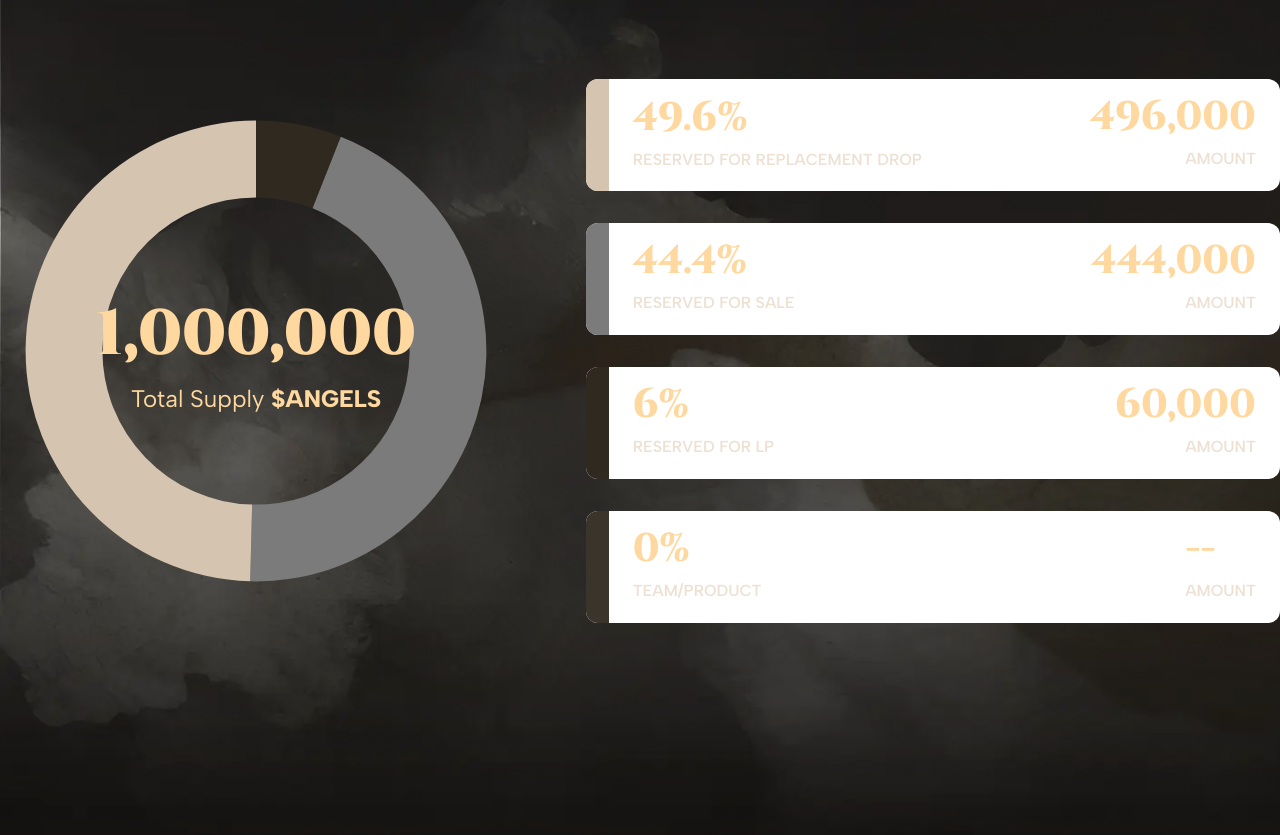
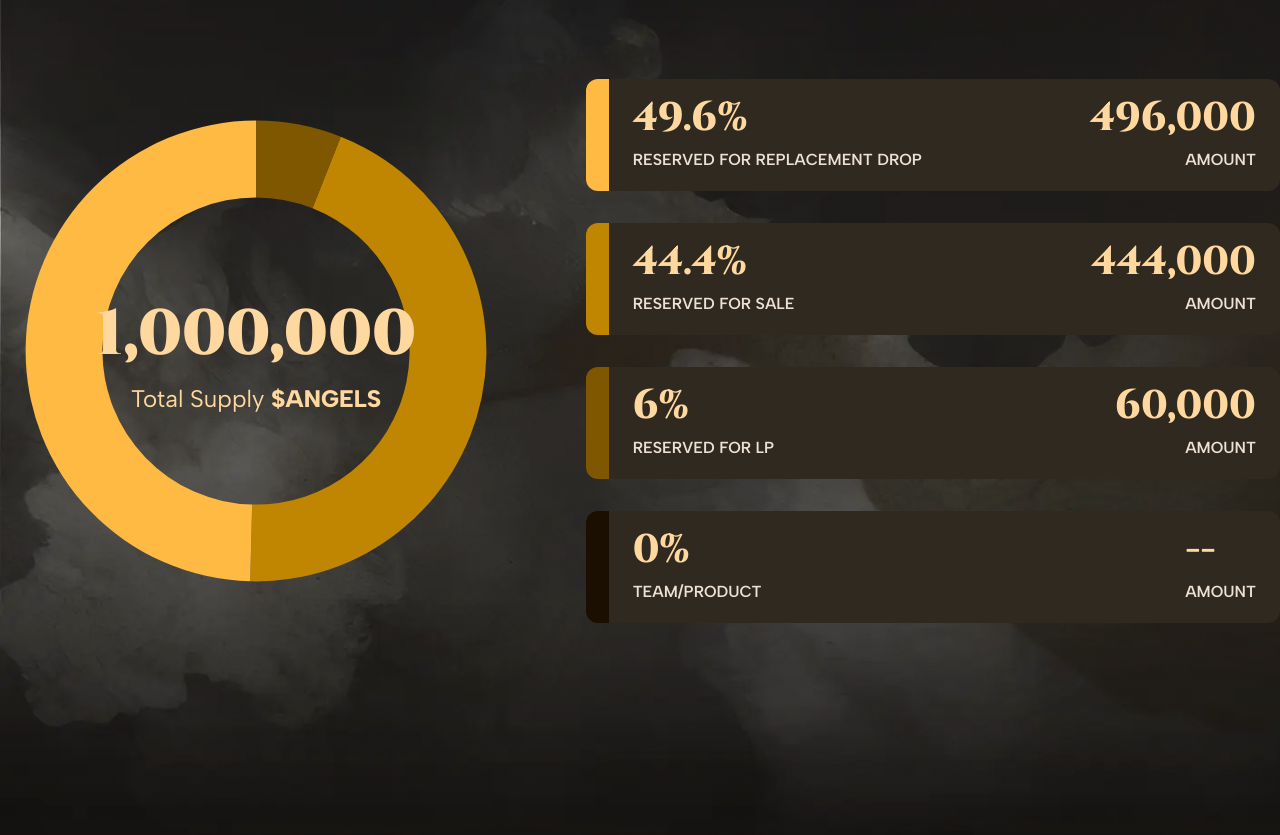
Before and after one commit to Levvy-fi/Levvy.Landing, a Gatsby site: page / in a window 1280 px wide. Shown: the part 1632-2467 px from the top of the page. Built offline with nearby package versions, Linux system fonts and the light colour scheme; Gatsby itself is replaced by a stand-in of ours.

Commit message:
feat: add chart color palette to theme and update Section2 component

```diff
--- a/src/components/common/main-layout.tsx
+++ b/src/components/common/main-layout.tsx
@@ -18,6 +18,15 @@ declare module "@mui/material/styles" {
         50: string,
         60: string
       }
+    },
+    chart?: {
+      50: string,
+      100: string,
+      200: string,
+      300: string,
+      400: string,
+      500: string,
+      600: string,
     }
   }
 
@@ -37,6 +46,15 @@ declare module "@mui/material/styles" {
         50: string,
         60: string
       }
+    },
+    chart?: {
+      50: string,
+      100: string,
+      200: string,
+      300: string,
+      400: string,
+      500: string,
+      600: string,
     }
   }
 }
@@ -78,6 +96,15 @@ const theme = createTheme({
         60: "#B77828",
       }
     },
+    chart: {
+      50: "#2F2920",
+      100: "#FEBA42",
+      200: "#C08501",
+      300: "#7F5700",
+      400: "#1A0F00",
+      500: "#7F5700",
+      600: "#F2E0CA",
+    },
     error: {
       main: "#C34642"
     },
--- a/src/components/sections/section2.tsx
+++ b/src/components/sections/section2.tsx
@@ -21,28 +21,28 @@ const Section2: React.FC = () => {
             Title: "LP",
             Description: "--",
             Amount: "66,000",
-            Color: theme.palette.grey[300]
+            Color: theme.palette.chart?.[300]
         },
         {
             Percentage: 44.4,
             Title: "Sale",
             Description: "--",
             Amount: "444,000",
-            Color: theme.palette.grey[200]
+            Color: theme.palette.chart?.[200]
         },
         {
             Percentage: 49.6,
             Title: "Replacement Drop",
             Description: "--",
             Amount: "496,000",
-            Color: theme.palette.grey[100]
+            Color: theme.palette.chart?.[100]
         },
         {
             Percentage: 0,
             Title: "Team/Product",
             Description: "--",
             Amount: "--",
-            Color: theme.palette.grey[400]
+            Color: theme.palette.chart?.[400]
         },
     ]
 
@@ -60,8 +60,8 @@ const Section2: React.FC = () => {
                 innerRadius = chartSize * 0.3;
                 outerRadius = chartSize * 0.46;
             } else if (width < 1280) {
-                chartSize = Math.min(width * 0.9, 800);
-                innerRadius = chartSize * 0.5;
+                chartSize = Math.min(width * 0.3, 400);
+                innerRadius = chartSize * 0.3;
                 outerRadius = chartSize * 0.46;
             } else {
                 chartSize = Math.min(width * 0.4, 680);
@@ -111,7 +111,7 @@ const Section2: React.FC = () => {
                         and enable sustainable ecosystem growth through future drops.
                     </Typography>
                 </div>
-                <div className="flex flex-col mt-[82.38px] items-center xl:flex-row xl:gap-[73.5px] ">
+                <div className="flex flex-col mt-[82.38px] items-center md:flex-row md:gap-[73.5px] ">
                     <div className="relative">
                         <div>
                             <PieChart
@@ -181,31 +181,32 @@ const Section2: React.FC = () => {
                             </Typography>
                         </div>
                     </div>
-                    <div className="hidden w-full xl:flex xl:flex-col xl:gap-8 xl:justify-between">
+                    <div className="hidden w-full lg:flex lg:flex-col lg:gap-8 lg:justify-between">
                         <div
-                            style={{ backgroundColor: theme.palette.grey[50] }}
-                            className="flex !rounded-[12px] overflow-hidden h-28"
+                            style={{ backgroundColor: theme.palette.chart?.[50] }}
+                            className="flex !rounded-[12px] overflow-hidden lg:h-20 xl:h-28"
                         >
                             <div
                                 style={{
-                                    backgroundColor: theme.palette.grey[100],
+                                    backgroundColor: theme.palette.chart?.[100],
                                 }}
                                 className="w-6 h-full">
                             </div>
 
-                            <div className="flex p-6 justify-between w-full">
-                                <div className="flex flex-col gap-[15px]">
+                            <div className="flex justify-between w-full lg:p-4 xl:p-6">
+                                <div className="flex flex-col lg:gap-[10px] xl:gap-[15px]">
                                     <Typography
                                         sx={{
                                             fontFamily: "Cinzel",
                                             color: theme.palette.primary.light,
                                             fontWeight: 800,
                                         }}
-                                        className="!text-[40px] !leading-[30px]"
+                                        className="lg:!text-3xl lg:!leading-[20px] xl:!text-[40px] xl:!leading-[30px]"
                                     >
                                         49.6%
                                     </Typography>
                                     <Typography
+                                        className="!text-xs lg:!text-sm xl:!text-base"
                                         sx={{
                                             textTransform: "uppercase",
                                             fontWeight: 600,
@@ -215,18 +216,79 @@ const Section2: React.FC = () => {
                                         reserved for replacement drop
                                     </Typography>
                                 </div>
-                                <div className="flex flex-col gap-[15px]">
+                                <div className="flex flex-col lg:gap-[10px] xl:gap-[15px]">
                                     <Typography
                                         sx={{
                                             fontFamily: "Cinzel",
                                             color: theme.palette.primary.light,
                                             fontWeight: 800,
                                         }}
-                                        className="!text-[40px] !leading-[29.2px]"
+                                        className="lg:!text-3xl lg:!leading-[20px] xl:!text-[40px] xl:!leading-[30px]"
                                     >
                                         496,000
                                     </Typography>
                                     <Typography
+
+                                        sx={{
+                                            textTransform: "uppercase",
+                                            fontWeight: 600,
+                                            color: theme.palette.text.primary,
+                                            textAlign: "right",
+                                        }}
+                                        className="!text-xs lg:!text-sm xl:!text-base"
+                                    >
+                                        Amount
+                                    </Typography>
+                                </div>
+                            </div>
+                        </div>
+
+                        <div
+                            style={{ backgroundColor: theme.palette.chart?.[50] }}
+                            className="flex !rounded-[12px] overflow-hidden lg:h-20 xl:h-28"
+                        >
+                            <div
+                                style={{
+                                    backgroundColor: theme.palette.chart?.[200],
+                                }}
+                                className="w-6 h-full"></div>
+
+                            <div className="flex justify-between w-full lg:p-4 xl:p-6">
+                                <div className="flex flex-col lg:gap-[10px] xl:gap-[15px]">
+                                    <Typography
+                                        sx={{
+                                            fontFamily: "Cinzel",
+                                            color: theme.palette.primary.light,
+                                            fontWeight: 800,
+                                        }}
+                                        className="lg:!text-3xl lg:!leading-[20px] xl:!text-[40px] xl:!leading-[30px]"
+                                    >
+                                        44.4%
+                                    </Typography>
+                                    <Typography
+                                        className="!text-xs lg:!text-sm xl:!text-base"
+                                        sx={{
+                                            textTransform: "uppercase",
+                                            fontWeight: 600,
+                                            color: theme.palette.text.primary
+                                        }}
+                                    >
+                                        reserved for sale
+                                    </Typography>
+                                </div>
+                                <div className="flex flex-col lg:gap-[10px] xl:gap-[15px]">
+                                    <Typography
+                                        sx={{
+                                            fontFamily: "Cinzel",
+                                            color: theme.palette.primary.light,
+                                            fontWeight: 800,
+                                        }}
+                                        className="lg:!text-3xl lg:!leading-[20px] xl:!text-[40px] xl:!leading-[30px]"
+                                    >
+                                        444,000
+                                    </Typography>
+                                    <Typography
+                                        className="!text-xs lg:!text-sm xl:!text-base"
                                         sx={{
                                             textTransform: "uppercase",
                                             fontWeight: 600,
@@ -241,49 +303,51 @@ const Section2: React.FC = () => {
                         </div>
 
                         <div
-                            style={{ backgroundColor: theme.palette.grey[50] }}
-                            className="flex !rounded-[12px] overflow-hidden h-28"
+                            style={{ backgroundColor: theme.palette.chart?.[50] }}
+                            className="flex !rounded-[12px] overflow-hidden lg:h-20 xl:h-28"
                         >
                             <div
                                 style={{
-                                    backgroundColor: theme.palette.grey[200],
+                                    backgroundColor: theme.palette.chart?.[300],
                                 }}
                                 className="w-6 h-full"></div>
 
-                            <div className="flex justify-between w-full p-6">
-                                <div className="flex flex-col gap-[15px]">
+                            <div className="flex justify-between w-full lg:p-4 xl:p-6">
+                                <div className="flex flex-col lg:gap-[10px] xl:gap-[15px]">
                                     <Typography
                                         sx={{
                                             fontFamily: "Cinzel",
                                             color: theme.palette.primary.light,
                                             fontWeight: 800,
                                         }}
-                                        className="!text-[40px] !leading-[29.2px]"
+                                        className="lg:!text-3xl lg:!leading-[20px] xl:!text-[40px] xl:!leading-[30px]"
                                     >
-                                        44.4%
+                                        6%
                                     </Typography>
                                     <Typography
+                                        className="!text-xs lg:!text-sm xl:!text-base"
                                         sx={{
                                             textTransform: "uppercase",
                                             fontWeight: 600,
                                             color: theme.palette.text.primary
                                         }}
                                     >
-                                        reserved for sale
+                                        reserved for lp
                                     </Typography>
                                 </div>
-                                <div className="flex flex-col gap-[15px]">
+                                <div className="flex flex-col lg:gap-[10px] xl:gap-[15px]">
                                     <Typography
                                         sx={{
                                             fontFamily: "Cinzel",
                                             color: theme.palette.primary.light,
                                             fontWeight: 800,
                                         }}
-                                        className="!text-[40px] !leading-[29.2px]"
+                                        className="lg:!text-3xl lg:!leading-[20px] xl:!text-[40px] xl:!leading-[30px]"
                                     >
-                                        444,000
+                                        60,000
                                     </Typography>
                                     <Typography
+                                        className="!text-xs lg:!text-sm xl:!text-base"
                                         sx={{
                                             textTransform: "uppercase",
                                             fontWeight: 600,
@@ -298,85 +362,29 @@ const Section2: React.FC = () => {
                         </div>
 
                         <div
-                            style={{ backgroundColor: theme.palette.grey[50] }}
-                            className="flex !rounded-[12px] overflow-hidden h-28"
+                            style={{ backgroundColor: theme.palette.chart?.[50] }}
+                            className="flex !rounded-[12px] overflow-hidden lg:h-20 xl:h-28"
                         >
                             <div
                                 style={{
-                                    backgroundColor: theme.palette.grey[300],
+                                    backgroundColor: theme.palette.chart?.[400],
                                 }}
                                 className="w-6 h-full"></div>
 
-                            <div className="flex justify-between w-full p-6">
-                                <div className="flex flex-col gap-[15px]">
+                            <div className="flex justify-between w-full lg:p-4 xl:p-6">
+                                <div className="flex flex-col lg:gap-[10px] xl:gap-[15px]">
                                     <Typography
                                         sx={{
                                             fontFamily: "Cinzel",
                                             color: theme.palette.primary.light,
                                             fontWeight: 800,
                                         }}
-                                        className="!text-[40px] !leading-[29.2px]"
-                                    >
-                                        6%
-                                    </Typography>
-                                    <Typography
-                                        sx={{
-                                            textTransform: "uppercase",
-                                            fontWeight: 600,
-                                            color: theme.palette.text.primary
-                                        }}
-                                    >
-                                        reserved for lp
-                                    </Typography>
-                                </div>
-                                <div className="flex flex-col gap-[15px]">
-                                    <Typography
-                                        sx={{
-                                            fontFamily: "Cinzel",
-                                            color: theme.palette.primary.light,
-                                            fontWeight: 800,
-                                        }}
-                                        className="!text-[40px] !leading-[29.2px]"
-                                    >
-                                        60,000
-                                    </Typography>
-                                    <Typography
-                                        sx={{
-                                            textTransform: "uppercase",
-                                            fontWeight: 600,
-                                            color: theme.palette.text.primary,
-                                            textAlign: "right",
-                                        }}
-                                    >
-                                        Amount
-                                    </Typography>
-                                </div>
-                            </div>
-                        </div>
-
-                        <div
-                            style={{ backgroundColor: theme.palette.grey[50] }}
-                            className="flex !rounded-[12px] overflow-hidden h-28"
-                        >
-                            <div
-                                style={{
-                                    backgroundColor: theme.palette.grey[400],
-                                }}
-                                className="w-6 h-full"></div>
-
-                            <div className="flex justify-between w-full p-6">
-                                <div className="flex flex-col gap-[15px]">
-                                    <Typography
-                                        sx={{
-                                            fontFamily: "Cinzel",
-                                            color: theme.palette.primary.light,
-                                            fontWeight: 800,
-                                        }}
-                                        className="!text-[40px] !leading-[29.2px]"
+                                        className="lg:!text-3xl lg:!leading-[20px] xl:!text-[40px] xl:!leading-[30px]"
                                     >
                                         0%
                                     </Typography>
                                     <Typography
+                                        className="!text-xs lg:!text-sm xl:!text-base"
                                         sx={{
                                             textTransform: "uppercase",
                                             fontWeight: 600,
@@ -386,18 +394,19 @@ const Section2: React.FC = () => {
                                         team/product
                                     </Typography>
                                 </div>
-                                <div className="flex flex-col gap-[15px]">
+                                <div className="flex flex-col lg:gap-[10px] xl:gap-[15px]">
                                     <Typography
                                         sx={{
                                             fontFamily: "Cinzel",
                                             color: theme.palette.primary.light,
                                             fontWeight: 800,
                                         }}
-                                        className="!text-[40px] !leading-[29.2px]"
+                                        className="lg:!text-3xl lg:!leading-[20px] xl:!text-[40px] xl:!leading-[30px]"
                                     >
                                         --
                                     </Typography>
                                     <Typography
+                                        className="!text-xs lg:!text-sm xl:!text-base"
                                         sx={{
                                             textTransform: "uppercase",
                                             fontWeight: 600,
```
Lines whose indentation alone changed are shown as unchanged.
